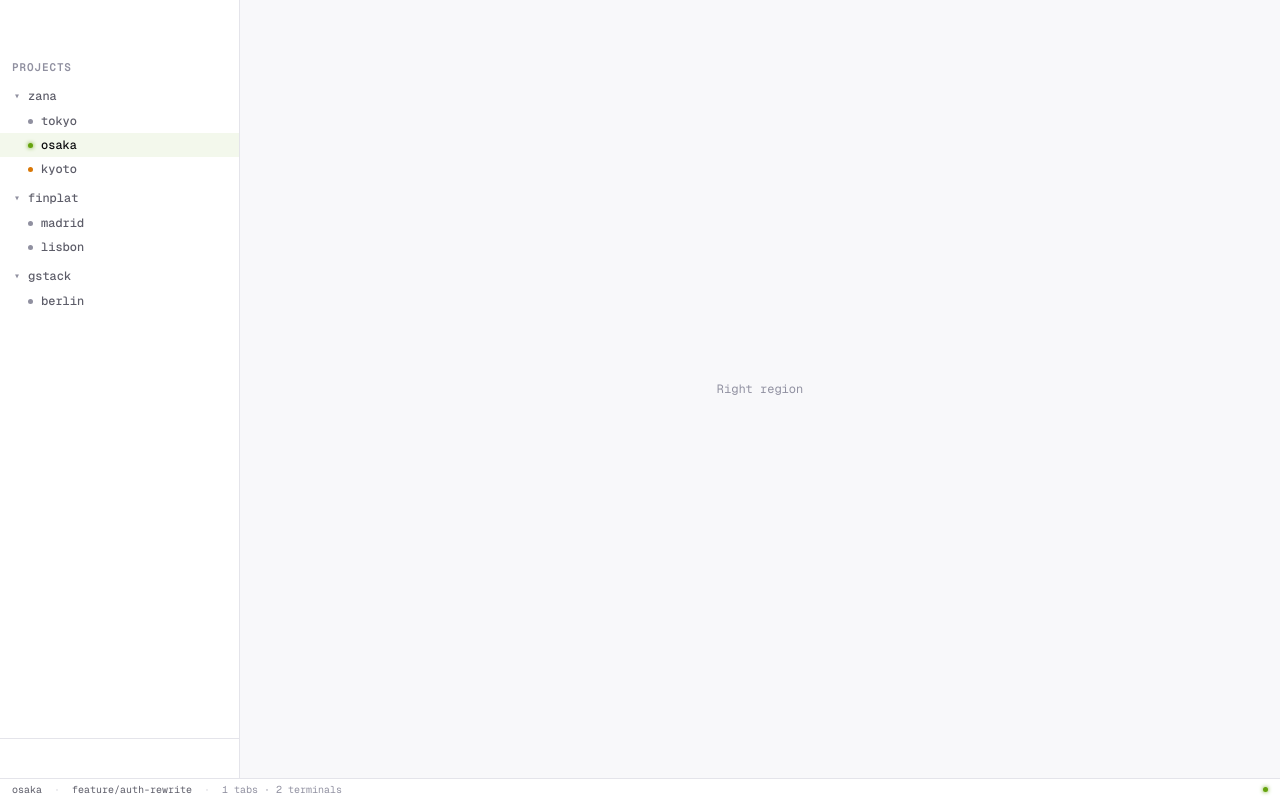
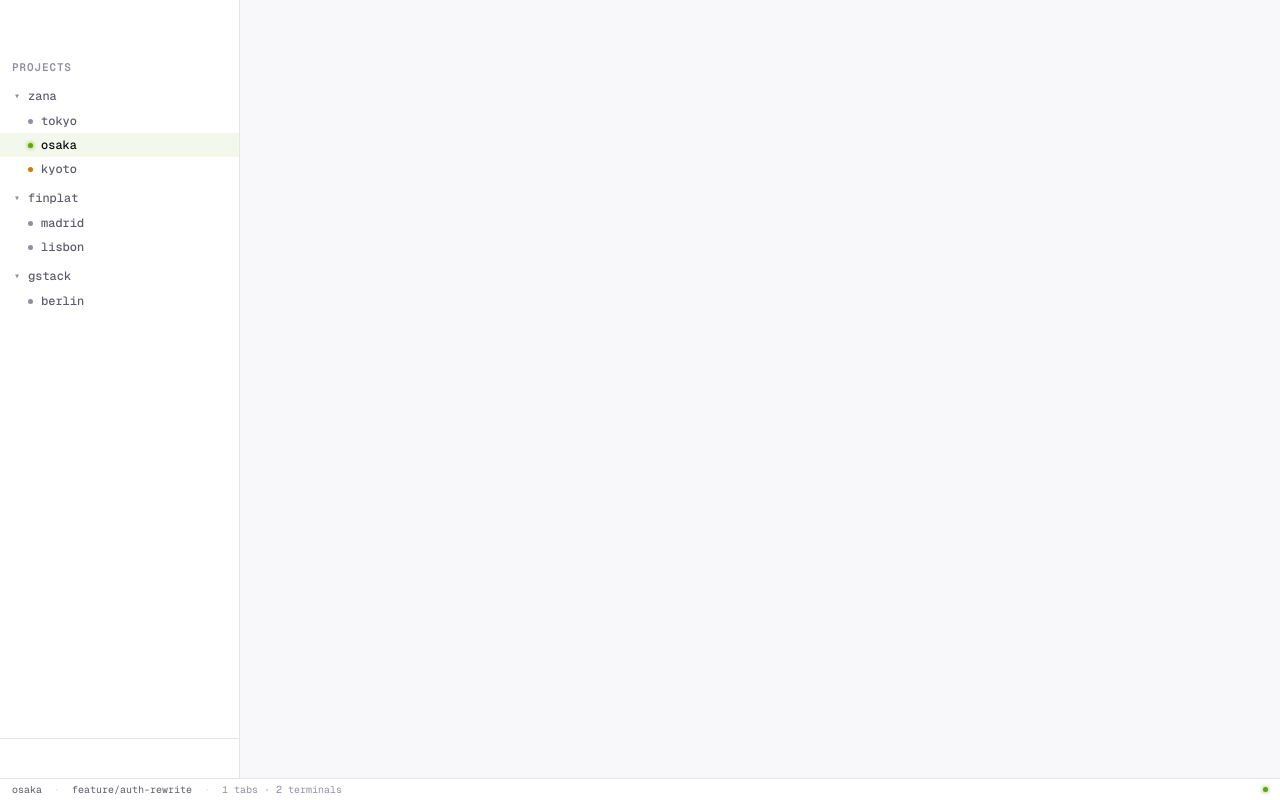
Before and after one commit to Herocod3r/zana, a Vue app in the folder frontend/: page / in a window 1280 px wide. Built offline with nearby package versions, Linux system fonts and the light colour scheme; some icons are missing.

Commit message:
feat(shell): conditional tab bar wired into AppShell

```diff
--- a/frontend/src/components/shell/AppShell.vue
+++ b/frontend/src/components/shell/AppShell.vue
@@ -1,34 +1,40 @@
 <script setup lang="ts">
+import { computed } from 'vue'
 import Sidebar from './Sidebar.vue'
 import RightRegion from './RightRegion.vue'
 import StatusBar from './StatusBar.vue'
 import ProjectTree from './ProjectTree.vue'
 import SidebarFooter from './SidebarFooter.vue'
+import TabBar from './TabBar.vue'
+import TerminalArea from './TerminalArea.vue'
+import { useWorkspaceStore } from '@/stores/workspaces'
+import { useTabStore } from '@/stores/tabs'
 
-function onAddProject() {
-  /* Phase 9 wires the dialog */
-}
-function onOpenSettings() {
-  /* Phase 9 wires the modal */
-}
+const workspaces = useWorkspaceStore()
+const tabs = useTabStore()
+
+const showTabBar = computed(
+  () => workspaces.activeWorkspaceId !== null && tabs.tabsFor(workspaces.activeWorkspaceId).length > 1,
+)
+
+function onAddProject() { /* Phase 9 */ }
+function onOpenSettings() { /* Phase 9 */ }
 </script>
 
 <template>
   <div class="app">
     <div class="main">
       <Sidebar>
-        <template #tree>
-          <ProjectTree />
-        </template>
+        <template #tree><ProjectTree /></template>
         <template #footer>
           <SidebarFooter @add-project="onAddProject" @open-settings="onOpenSettings" />
         </template>
       </Sidebar>
       <RightRegion>
-        <template #tabbar />
-        <template #area>
-          <div class="area-placeholder">Right region</div>
+        <template #tabbar>
+          <TabBar v-if="showTabBar" />
         </template>
+        <template #area><TerminalArea /></template>
       </RightRegion>
     </div>
     <StatusBar />
@@ -36,24 +42,6 @@ function onOpenSettings() {
 </template>
 
 <style scoped>
-.app {
-  display: flex;
-  flex-direction: column;
-  height: 100vh;
-  overflow: hidden;
-}
-.main {
-  flex: 1;
-  display: flex;
-  min-height: 0;
-}
-.area-placeholder {
-  display: flex;
-  align-items: center;
-  justify-content: center;
-  height: 100%;
-  color: var(--text-muted);
-  font-family: var(--mono);
-  font-size: 12px;
-}
+.app { display: flex; flex-direction: column; height: 100vh; overflow: hidden; }
+.main { flex: 1; display: flex; min-height: 0; }
 </style>
```
